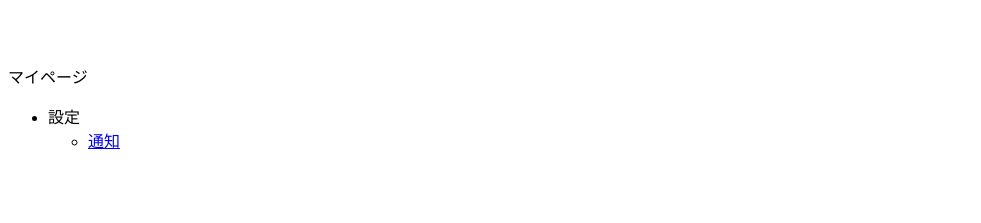
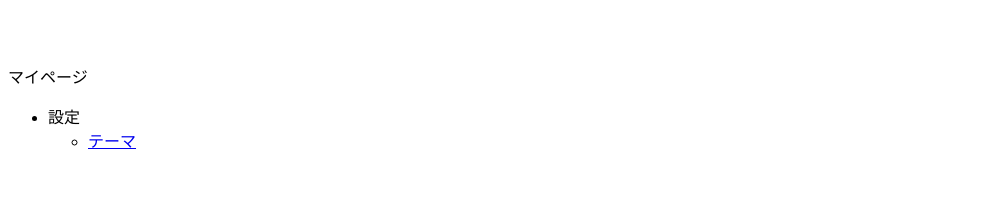
Before and after one commit to qin-salon/qin-memo, a Next.js app: page /settings/memo in a window 1280 px wide. Shown: the part 1220-1443 px from the top of the page, without its empty margins (0-981 px from the left). Built offline with nearby package versions, Linux system fonts and the light colour scheme.

Commit message:
🔥 通知は無いみたいなので通知設定ページを削除

```diff
--- a/src/pages/settings/memo/index.tsx
+++ b/src/pages/settings/memo/index.tsx
@@ -20,10 +20,7 @@ const SettingsMemo: NextPage = () => {
           list={[
             {
               title: "設定",
-              items: [
-                { label: "通知", href: "/settings/memo/notification" },
-                { label: "テーマ", href: "/settings/memo/theme" },
-              ],
+              items: [{ label: "テーマ", href: "/settings/memo/theme" }],
             },
             {
               title: "サポート",
```
Also changed, not shown: src/pages/settings/memo/notification.tsx (deleted, +0 -7 lines).
